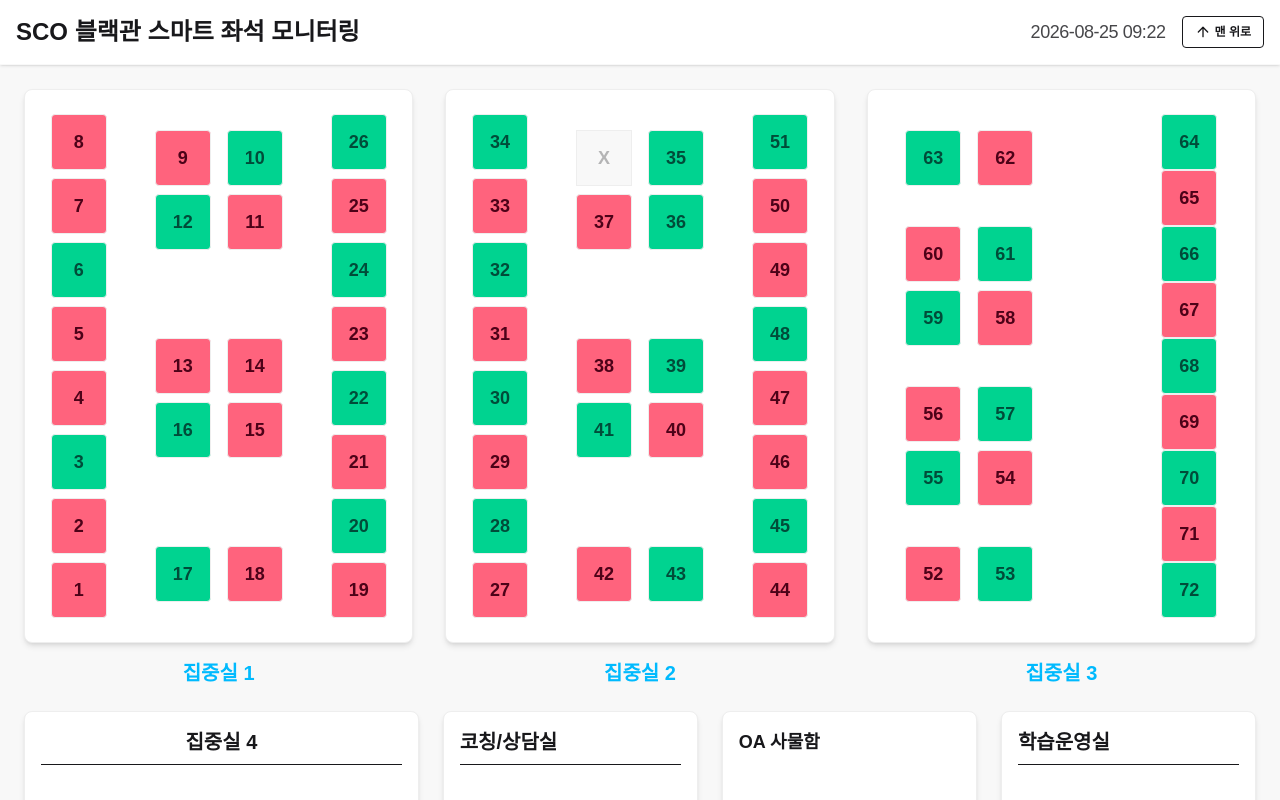
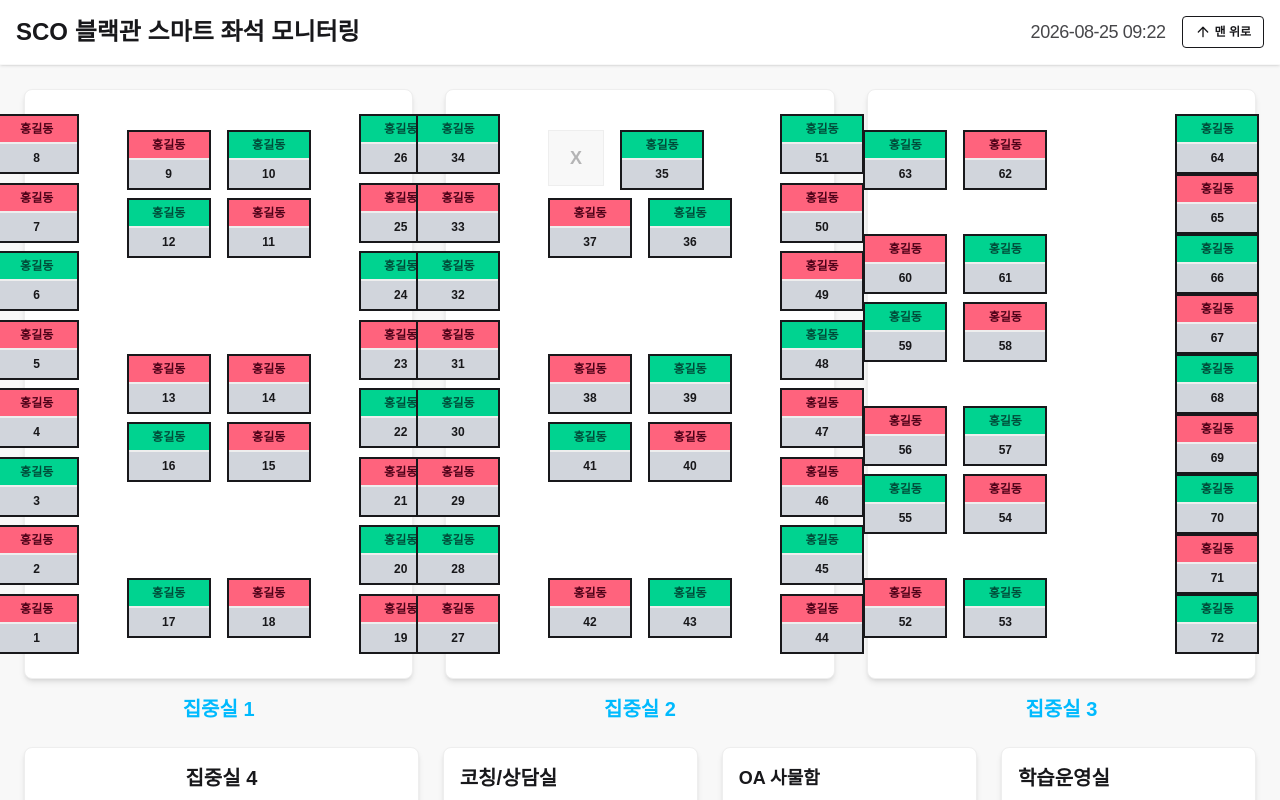
Before and after one commit to HKoiKoi/sco-black-seat-monitor, a React (Vite) app: page / in a window 1280 px wide. Shown: the top 800 px of the page. Built offline with nearby package versions, Linux system fonts and the light colour scheme; a web font is replaced by a local one.

Commit message:
♻️ refactor(seat): 기존 좌석은 번호만 있는데 이름 및 번호로 변경 및 라이트 모드 지정

```diff
--- a/index.html
+++ b/index.html
@@ -1,10 +1,10 @@
 <!doctype html>
-<html lang="en">
+<html lang="en" data-theme="light">
   <head>
     <meta charset="UTF-8" />
     <link rel="icon" type="image/svg+xml" href="/favicon.svg" />
     <meta name="viewport" content="width=device-width, initial-scale=1.0" />
-    <title>sco-black-seat-monitor</title>
+    <title>SCO 블랙관 스마트 좌석 모니터링</title>
   </head>
   <body>
     <div id="root"></div>
--- a/src/components/seat/Seat.tsx
+++ b/src/components/seat/Seat.tsx
@@ -1,27 +1,101 @@
 import React from "react";
 
 export type SeatStatus = "occupied" | "empty";
+export type SeatLayout = "left" | "right" | "top" | "bottom";
 
 interface SeatProps {
   id: number;
   status?: SeatStatus;
+  name?: string;
+  layout?: SeatLayout;
 }
 
-const Seat: React.FC<SeatProps> = ({ id, status = "empty" }) => {
-  // 입실(초록색), 미입실/퇴실(빨간색)
+const Seat: React.FC<SeatProps> = ({
+  id,
+  status = "empty",
+  name = "홍길동",
+  layout = "top",
+}) => {
   const badgeColor =
     status === "occupied"
       ? "bg-success text-success-content"
       : "bg-error text-error-content";
 
-  return (
-    <div
-      className={`flex items-center justify-center border border-base-300 font-bold ${badgeColor} transition-colors cursor-pointer hover:opacity-80
-      w-9 h-9 text-xs sm:w-10 sm:h-10 sm:text-sm lg:w-12 lg:h-12 lg:text-base xl:w-14 xl:h-14 xl:text-lg rounded`}
-    >
-      {id}
-    </div>
-  );
+  // 기본 가운데 열인지 확인
+  const isCenter = layout === "top" || layout === "bottom";
+
+  // 1. 번호 박스
+  // 2xl 미만에서는 세로 배치에 어울리도록 넓게, 2xl 이상에서는 기존 규격(작은 정사각형) 적용
+  const numBoxCenter =
+    "flex items-center justify-center bg-gray-300 text-base-content font-bold w-16 h-6 sm:w-20 sm:h-7 2xl:w-24 2xl:h-8 text-xs 2xl:text-sm";
+  const numBoxSide =
+    "flex items-center justify-center bg-gray-300 text-base-content font-bold w-16 h-6 sm:w-20 sm:h-7 2xl:w-12 2xl:h-10 text-xs 2xl:text-sm";
+
+  // 2. 이름 박스
+  // 2xl 미만에서는 세로 배치에 맞게 높이를 줄임
+  const nameBoxCenter = `flex items-center justify-center font-bold ${badgeColor} w-16 h-6 sm:w-20 sm:h-7 2xl:w-24 2xl:h-8 text-xs 2xl:text-sm`;
+  const nameBoxSide = `flex items-center justify-center font-bold ${badgeColor} w-16 h-6 sm:w-20 sm:h-7 2xl:w-24 2xl:h-10 text-xs 2xl:text-sm`;
+
+  const numBoxClass = isCenter ? numBoxCenter : numBoxSide;
+  const nameBoxClass = isCenter ? nameBoxCenter : nameBoxSide;
+
+  const NumberBox = <div className={numBoxClass}>{id}</div>;
+  const NameBox = <div className={nameBoxClass}>{name}</div>;
+
+  // 3. 전체 그룹 컨테이너
+  const wrapperBase =
+    "flex cursor-pointer hover:opacity-80 transition-opacity border-2 overflow-hidden";
+
+  // 레이아웃에 따른 렌더링 분기
+  if (layout === "left") {
+    return (
+      // 2xl 미만: 세로(flex-col), 이름-번호 순(divide-y) / 2xl 이상: 가로(flex-row), 번호-이름 순(divide-x)
+      <div
+        className={`${wrapperBase} flex-col divide-y-2 2xl:flex-row 2xl:divide-y-0 2xl:divide-x-2 divide-base-300`}
+      >
+        {/* 2xl 미만에서는 이름이 위, 2xl 이상에서는 번호가 왼쪽 */}
+        <div className="2xl:hidden">{NameBox}</div>
+        <div className="hidden 2xl:block">{NumberBox}</div>
+
+        <div className="2xl:hidden">{NumberBox}</div>
+        <div className="hidden 2xl:block">{NameBox}</div>
+      </div>
+    );
+  }
+
+  if (layout === "right") {
+    return (
+      // 2xl 미만: 세로(flex-col), 이름-번호 순(divide-y) / 2xl 이상: 가로(flex-row), 이름-번호 순(divide-x)
+      <div
+        className={`${wrapperBase} flex-col divide-y-2 2xl:flex-row 2xl:divide-y-0 2xl:divide-x-2 divide-base-300`}
+      >
+        {NameBox}
+        {NumberBox}
+      </div>
+    );
+  }
+
+  if (layout === "top") {
+    // 가운데 상단 (이름-번호)는 모든 화면에서 세로 배치
+    return (
+      <div className={`${wrapperBase} flex-col divide-y-2 divide-base-300`}>
+        {NameBox}
+        {NumberBox}
+      </div>
+    );
+  }
+
+  if (layout === "bottom") {
+    // 가운데 하단 (번호-이름)은 모든 화면에서 세로 배치
+    return (
+      <div className={`${wrapperBase} flex-col divide-y-2 divide-base-300`}>
+        {NumberBox}
+        {NameBox}
+      </div>
+    );
+  }
+
+  return null;
 };
 
 export default Seat;
```
